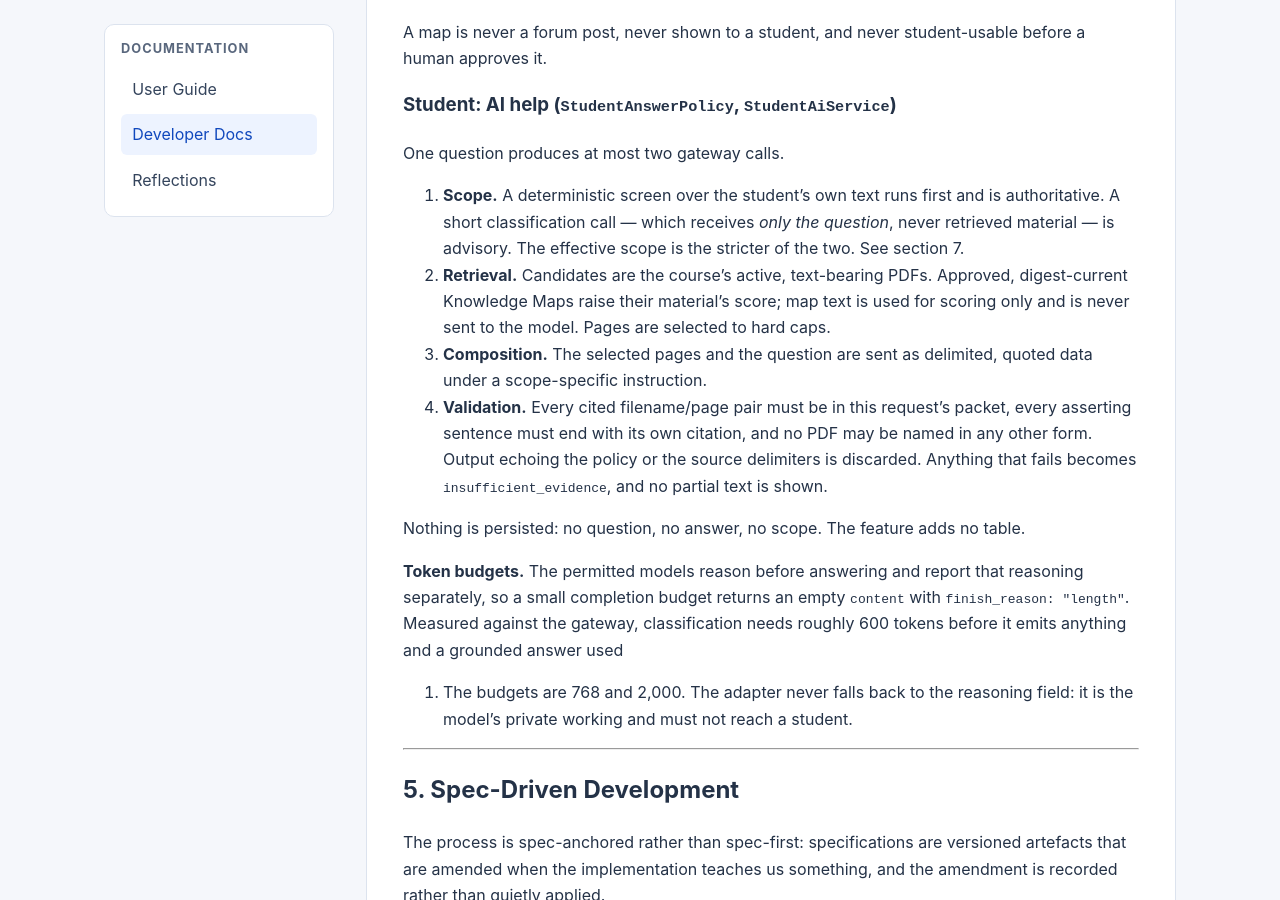
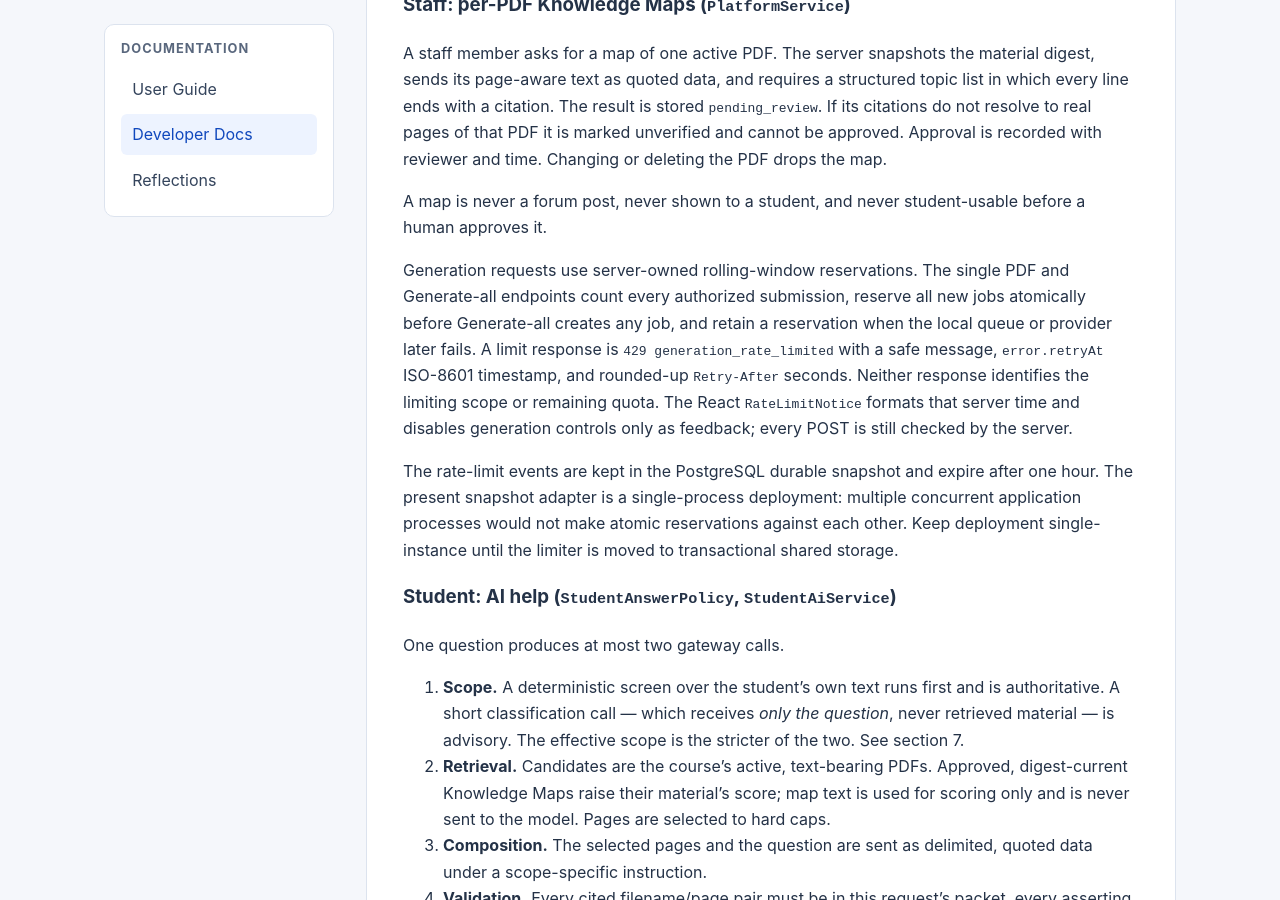
Before and after one commit to CS3227-2610-MP3-OfficeHours/CS3227-2610-MP3, a Jekyll site: the page built from docs/DeveloperGuide.md, in a window 1280 px wide and 900 px high, scrolled down 4873 px. Built offline with Jekyll 4.4.1, drawn with Linux system fonts in a browser that asks for light colours; some of the changed text lies outside the part shown.

Commit message:
docs: Document staff generation limits
Changes:
- Explain Knowledge Map generation limits and server responses in the guides.
- Document active jobs and retry timing for staff.

Verification:
- git diff --cached --check passed.
- Not run: application tests; documentation-only change.

```diff
--- a/docs/DeveloperGuide.md
+++ b/docs/DeveloperGuide.md
@@ -124,6 +124,8 @@
 | Active PDFs per course | 20 |
 | Student AI requests | 5 per minute per student per course |
 | Staff material retries | 3 per minute per staff member per course |
+| Staff Knowledge Map submissions | 3 per minute per staff member across courses |
+| Staff Knowledge Map new jobs | 20 per 10 minutes and 40 per hour per staff member across courses; the same limits per course across staff |
 | Question length | 1,000 characters |
 | Retrieval sent to the model | 8 pages, 3 materials, 24,000 characters |
 
@@ -190,6 +192,22 @@
 
 A map is never a forum post, never shown to a student, and never student-usable
 before a human approves it.
+
+Generation requests use server-owned rolling-window reservations. The single
+PDF and Generate-all endpoints count every authorized submission, reserve all
+new jobs atomically before Generate-all creates any job, and retain a
+reservation when the local queue or provider later fails. A limit response is
+`429 generation_rate_limited` with a safe message, `error.retryAt` ISO-8601
+timestamp, and rounded-up `Retry-After` seconds. Neither response identifies
+the limiting scope or remaining quota. The React `RateLimitNotice` formats that
+server time and disables generation controls only as feedback; every POST is
+still checked by the server.
+
+The rate-limit events are kept in the PostgreSQL durable snapshot and expire
+after one hour. The present snapshot adapter is a single-process deployment:
+multiple concurrent application processes would not make atomic reservations
+against each other. Keep deployment single-instance until the limiter is moved
+to transactional shared storage.
 
 ### Student: AI help (`StudentAnswerPolicy`, `StudentAiService`)
 
```
Also changed, not shown: other parts of docs/DeveloperGuide.md (+1 -1 lines), docs/UserGuide.md (+9 -0 lines), docs/shared-course-forum-api.md (+6 -0 lines).
